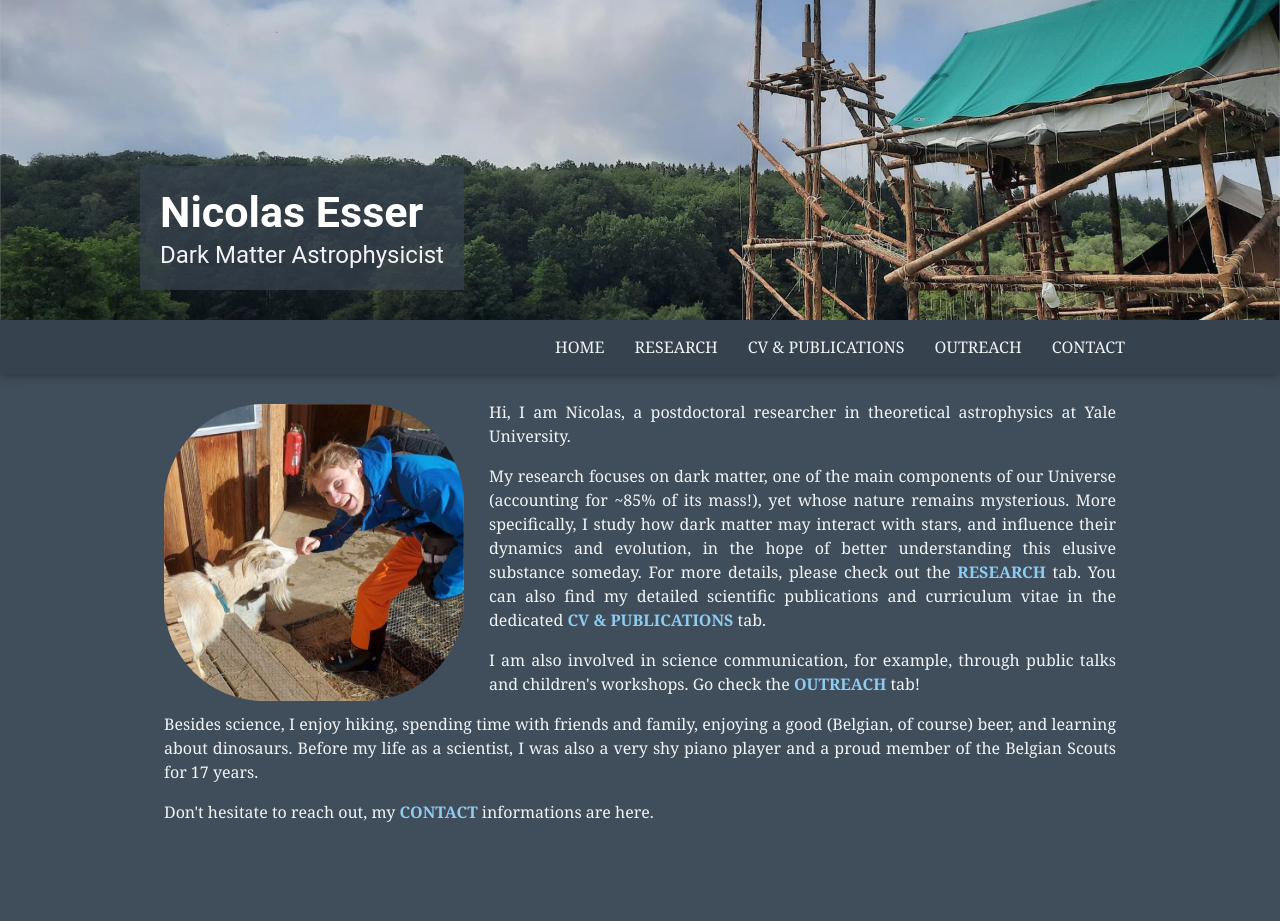
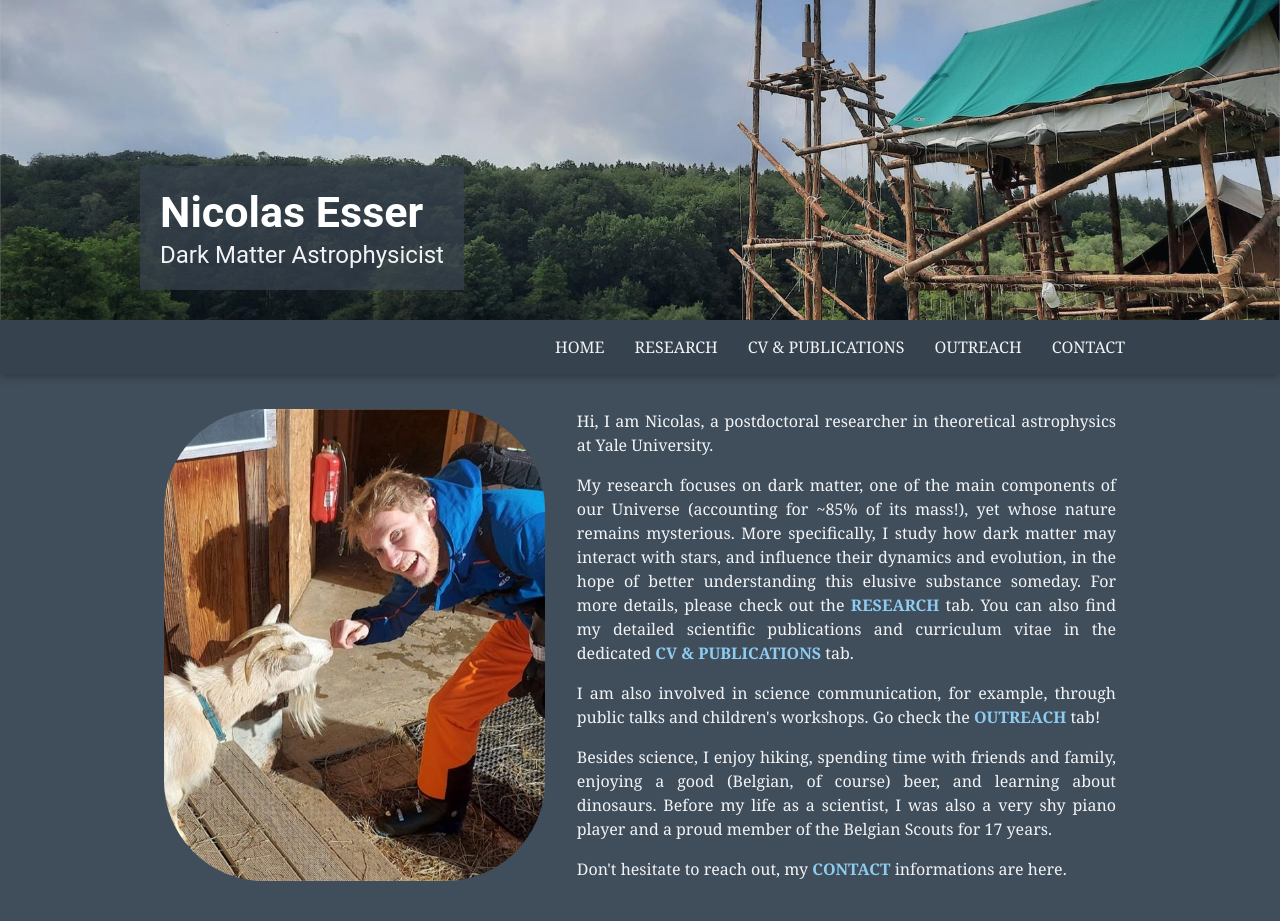
Before and after one commit to nicolasesser/nicolasesser.github.io, a Jekyll site: the page built from index.html, in a window 1280 px wide. Built offline with Jekyll 4.4.1, drawn with Linux system fonts in a browser that asks for light colours; before the commit the page ends 900 px from its top, so only the background shows below that.

Commit message:
update layout

```diff
--- a/assets/css/style.css
+++ b/assets/css/style.css
@@ -187,6 +187,48 @@ main h2 {
   border-radius: 100px;
   object-fit: cover;
   opacity: 1.0;
+}
+
+/* ---------- individual design: home page intro ---------- */
+/* Photo and text in two columns of the same height: the photo is cropped to
+   follow the text. On tablets and phones the photo sits on top of the text. */
+.intro-text > p:first-child { margin-top: 0; }
+.intro-text > p:last-child  { margin-bottom: 0; }
+
+@media (min-width: 901px) {
+  .intro {
+    display: flex;
+    align-items: stretch;
+    gap: 32px;
+    margin-top: 25px;
+  }
+  .intro .profile {
+    position: relative;
+    float: none;
+    flex: 0 0 40%;
+    width: auto;
+    max-width: none;
+    margin: 0;
+  }
+  .intro .profile img {
+    position: absolute;
+    top: 0;
+    left: 0;
+    height: 100%;
+    object-position: 45% 50%;   /* which part of the photo stays visible */
+  }
+  .intro-text {
+    flex: 1;
+    min-width: 0;
+  }
+}
+@media (max-width: 900px) {
+  .intro .profile {
+    float: none;
+    width: 260px;
+    max-width: none;
+    margin: 20px auto 10px;
+  }
 }
 
 /* ---------- individual design: plot ---------- */
--- a/index.html
+++ b/index.html
@@ -10,9 +10,13 @@ header-image: /images/web/header_index.jpg
   <meta property="og:image" content="images/index_photo.jpg" />
  </head>
 
+<div class="intro">
+
 <div class="profile">
 	<img src="/images/web/index_photo.jpg" alt="">
 </div>
+
+<div class="intro-text">
 
 <p>
 Hi, I am Nicolas, a postdoctoral researcher in theoretical astrophysics at Yale University.
@@ -33,3 +37,6 @@ Besides science, I enjoy hiking, spending time with friends and family, enjoying
 <p>
 Don't hesitate to reach out, my <strong> <a href="contact">CONTACT</a></strong> informations are here.
 </p>
+
+</div>
+</div>
```
